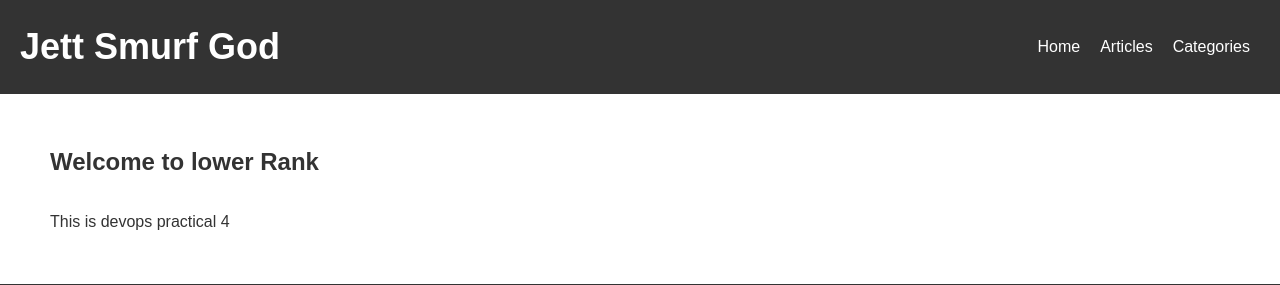
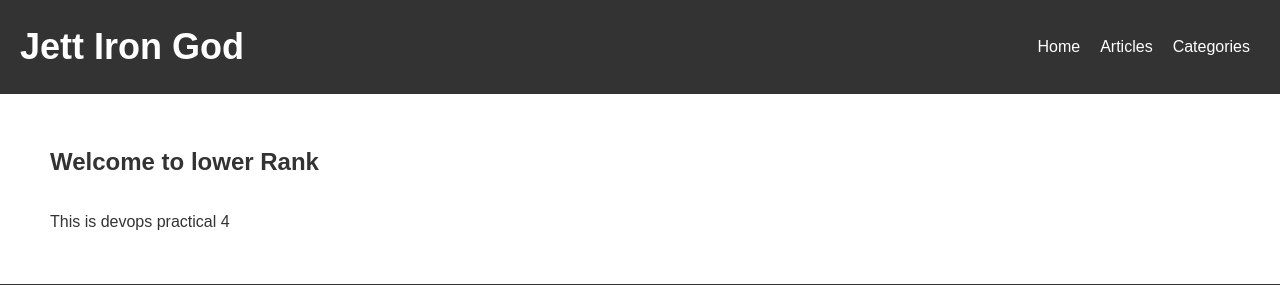
Before and after one commit to kanha0203/DevRepo3, a PHP site: page / in a window 1280 px wide. Shown: the top 285 px of the page. Run offline with PHP 8.4, Linux system fonts and the light colour scheme.

Commit message:
Update index.php

```diff
--- a/index.php
+++ b/index.php
@@ -6,7 +6,7 @@
 </head>
 <body>
     <header>
-        <h1>Jett Smurf God</h1>
+        <h1>Jett Iron God</h1>
         <nav>
             <a href="#">Home</a>
             <a href="#">Articles</a>
```
